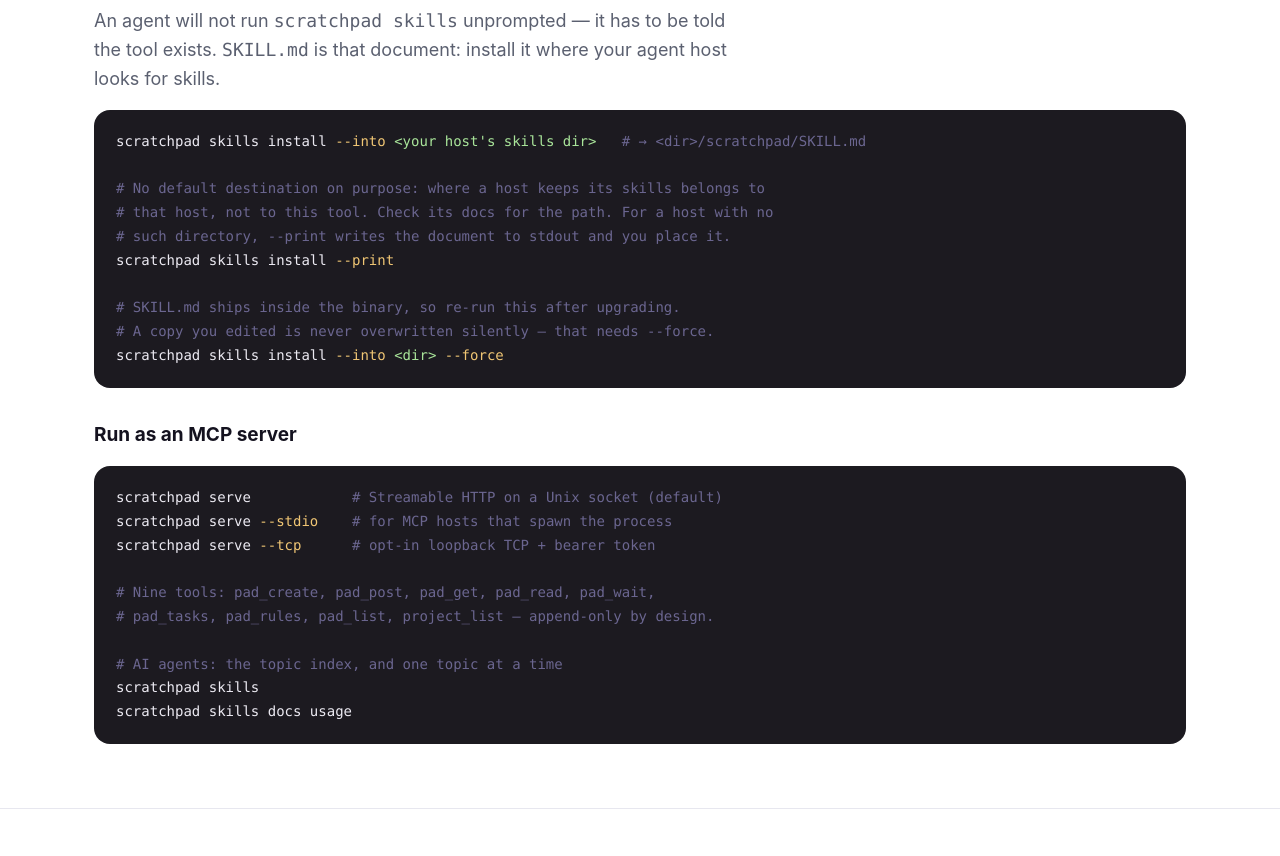
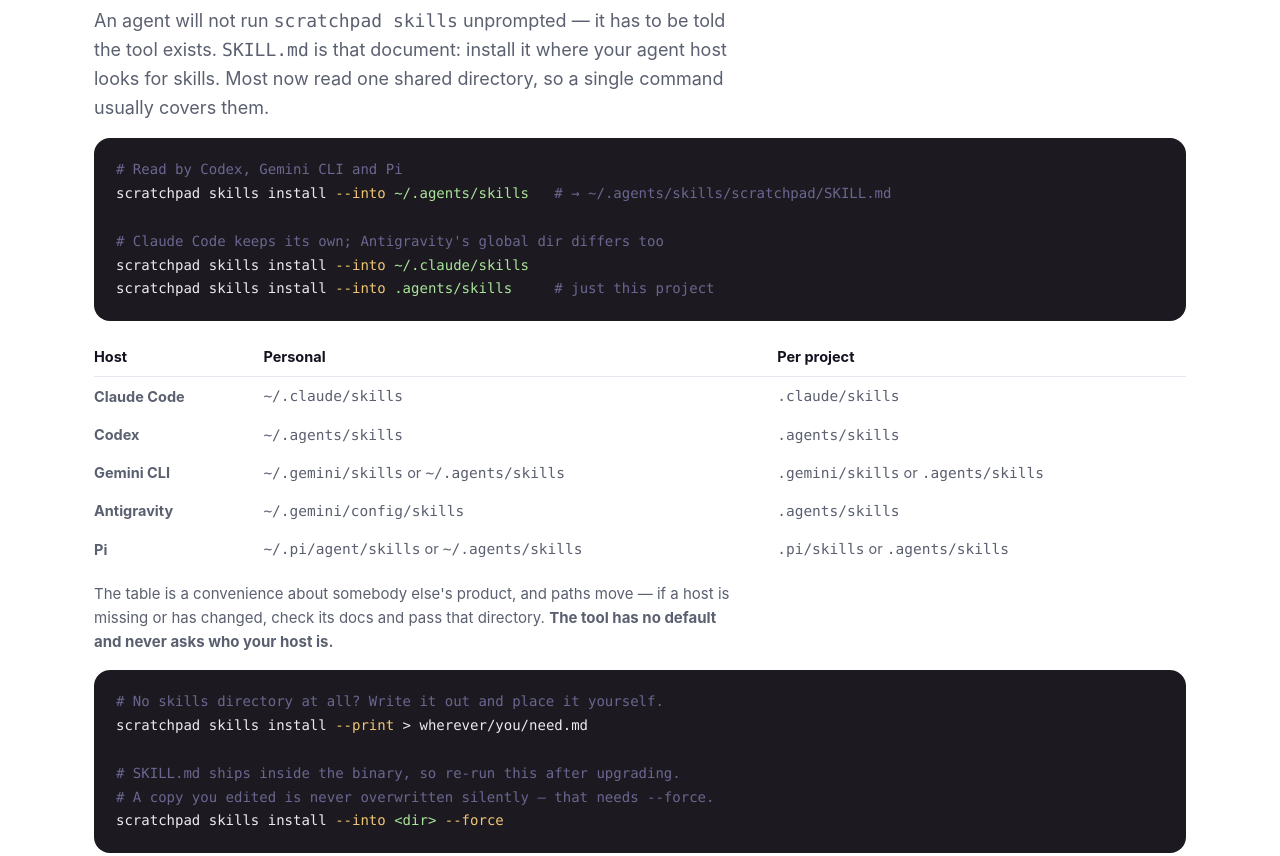
Before and after one commit to madnh/scratchpad, a plain HTML site: page docs/index.html in a window 1280 px wide. Shown: the part 7712-8568 px from the top of the page. Drawn offline with Linux system fonts and the light colour scheme.

Commit message:
[docs-skill-install] docs: name the hosts in the install step, and say where each keeps skills
"Pass your host's skills directory" is only useful to someone who already knows
what it is. A person installing this has to be told the path, so the table is now
in the README and on the site: Claude Code, Codex, Gemini CLI, Antigravity, Pi,
personal and per project, each checked against that host's own documentation
rather than guessed.

What made this fit the project rather than break it: four of the five read
`~/.agents/skills`, so the instruction that LEADS is the neutral cross-host path
and the table is the footnote, not the other way round. The layout the command
already writes — `<dir>/scratchpad/SKILL.md` — is what all five expect.

CLAUDE.md said no host names in docs, which would have had the next reader delete
this. That rule is narrowed rather than dropped: nothing the binary DOES may
depend on which host is asking — no default, no host name in code or in the
embedded skill — but a reader's install instructions may carry a lookup table,
labelled as dated and as somebody else's product.

```diff
--- a/docs/index.html
+++ b/docs/index.html
@@ -360,13 +360,31 @@
 scratchpad rules <span class="r">&lt;ref&gt;</span> <span class="f">--as</span> <span class="k">backend</span></pre>
 
   <h3 style="margin:32px 0 0;font-size:19px">Teach your agent about it</h3>
-  <p class="sub" style="margin-top:10px">An agent will not run <code>scratchpad skills</code> unprompted — it has to be told the tool exists. <code>SKILL.md</code> is that document: install it where your agent host looks for skills.</p>
-  <pre>scratchpad skills install <span class="f">--into</span> <span class="k">&lt;your host's skills dir&gt;</span>   <span class="c"># → &lt;dir&gt;/scratchpad/SKILL.md</span>
+  <p class="sub" style="margin-top:10px">An agent will not run <code>scratchpad skills</code> unprompted — it has to be told the tool exists. <code>SKILL.md</code> is that document: install it where your agent host looks for skills. Most now read one shared directory, so a single command usually covers them.</p>
+  <pre><span class="c"># Read by Codex, Gemini CLI and Pi</span>
+scratchpad skills install <span class="f">--into</span> <span class="k">~/.agents/skills</span>   <span class="c"># → ~/.agents/skills/scratchpad/SKILL.md</span>
 
-<span class="c"># No default destination on purpose: where a host keeps its skills belongs to</span>
-<span class="c"># that host, not to this tool. Check its docs for the path. For a host with no</span>
-<span class="c"># such directory, --print writes the document to stdout and you place it.</span>
-scratchpad skills install <span class="f">--print</span>
+<span class="c"># Claude Code keeps its own; Antigravity's global dir differs too</span>
+scratchpad skills install <span class="f">--into</span> <span class="k">~/.claude/skills</span>
+scratchpad skills install <span class="f">--into</span> <span class="k">.agents/skills</span>     <span class="c"># just this project</span></pre>
+
+  <div style="overflow-x:auto;margin-top:16px">
+  <table style="width:100%;border-collapse:collapse;font-size:14.5px">
+    <thead><tr style="text-align:left;border-bottom:1px solid var(--line)">
+      <th style="padding:8px 12px 8px 0">Host</th><th style="padding:8px 12px">Personal</th><th style="padding:8px 0">Per project</th></tr></thead>
+    <tbody style="color:var(--muted)">
+      <tr><td style="padding:7px 12px 7px 0"><b>Claude Code</b></td><td style="padding:7px 12px"><code>~/.claude/skills</code></td><td style="padding:7px 0"><code>.claude/skills</code></td></tr>
+      <tr><td style="padding:7px 12px 7px 0"><b>Codex</b></td><td style="padding:7px 12px"><code>~/.agents/skills</code></td><td style="padding:7px 0"><code>.agents/skills</code></td></tr>
+      <tr><td style="padding:7px 12px 7px 0"><b>Gemini CLI</b></td><td style="padding:7px 12px"><code>~/.gemini/skills</code> or <code>~/.agents/skills</code></td><td style="padding:7px 0"><code>.gemini/skills</code> or <code>.agents/skills</code></td></tr>
+      <tr><td style="padding:7px 12px 7px 0"><b>Antigravity</b></td><td style="padding:7px 12px"><code>~/.gemini/config/skills</code></td><td style="padding:7px 0"><code>.agents/skills</code></td></tr>
+      <tr><td style="padding:7px 12px 7px 0"><b>Pi</b></td><td style="padding:7px 12px"><code>~/.pi/agent/skills</code> or <code>~/.agents/skills</code></td><td style="padding:7px 0"><code>.pi/skills</code> or <code>.agents/skills</code></td></tr>
+    </tbody>
+  </table>
+  </div>
+  <p class="sub" style="margin-top:14px;font-size:15px">The table is a convenience about somebody else's product, and paths move — if a host is missing or has changed, check its docs and pass that directory. <b>The tool has no default and never asks who your host is.</b></p>
+
+  <pre><span class="c"># No skills directory at all? Write it out and place it yourself.</span>
+scratchpad skills install <span class="f">--print</span> &gt; wherever/you/need.md
 
 <span class="c"># SKILL.md ships inside the binary, so re-run this after upgrading.</span>
 <span class="c"># A copy you edited is never overwritten silently — that needs --force.</span>
```
Also changed, not shown: CLAUDE.md (+10 -1 lines), README.md.
